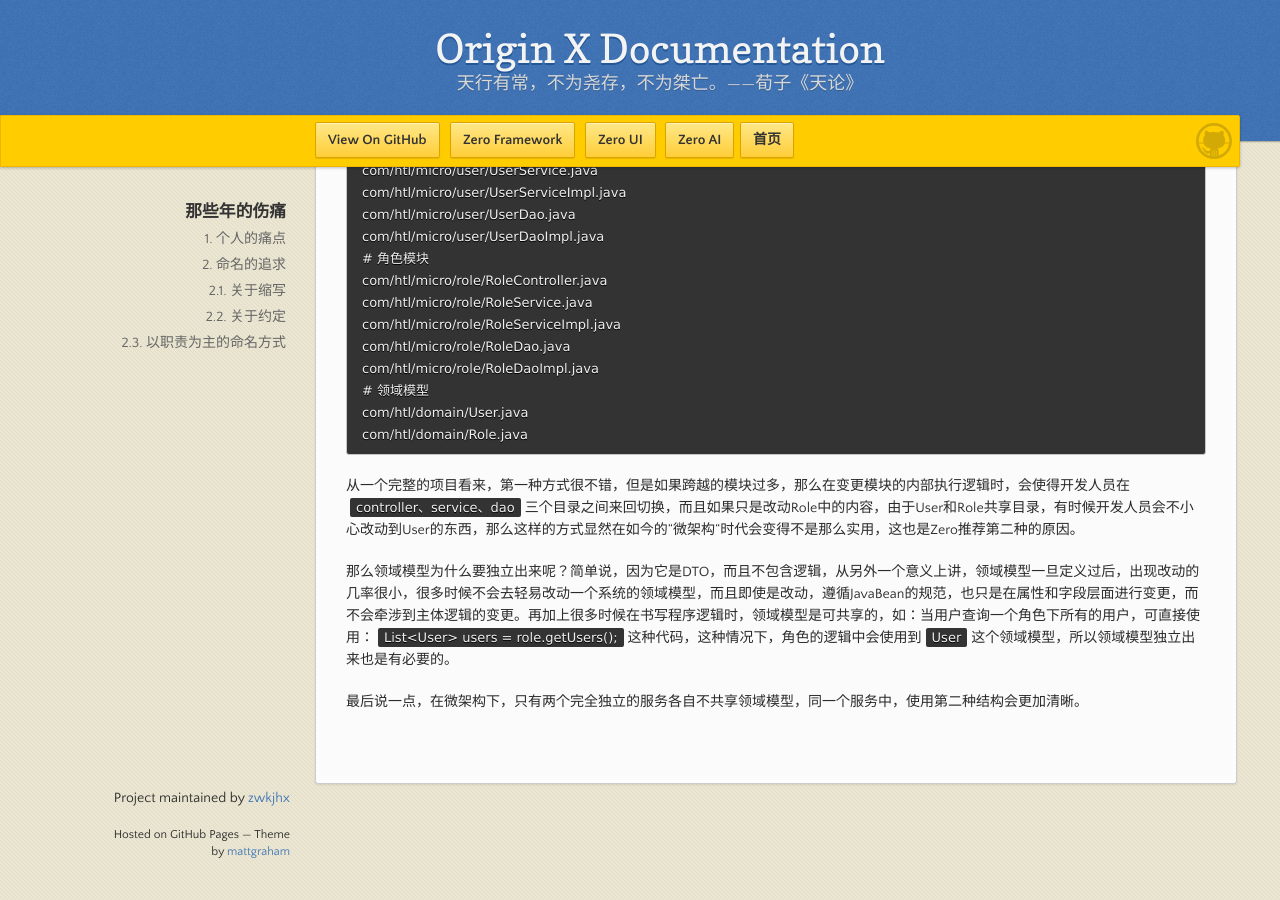
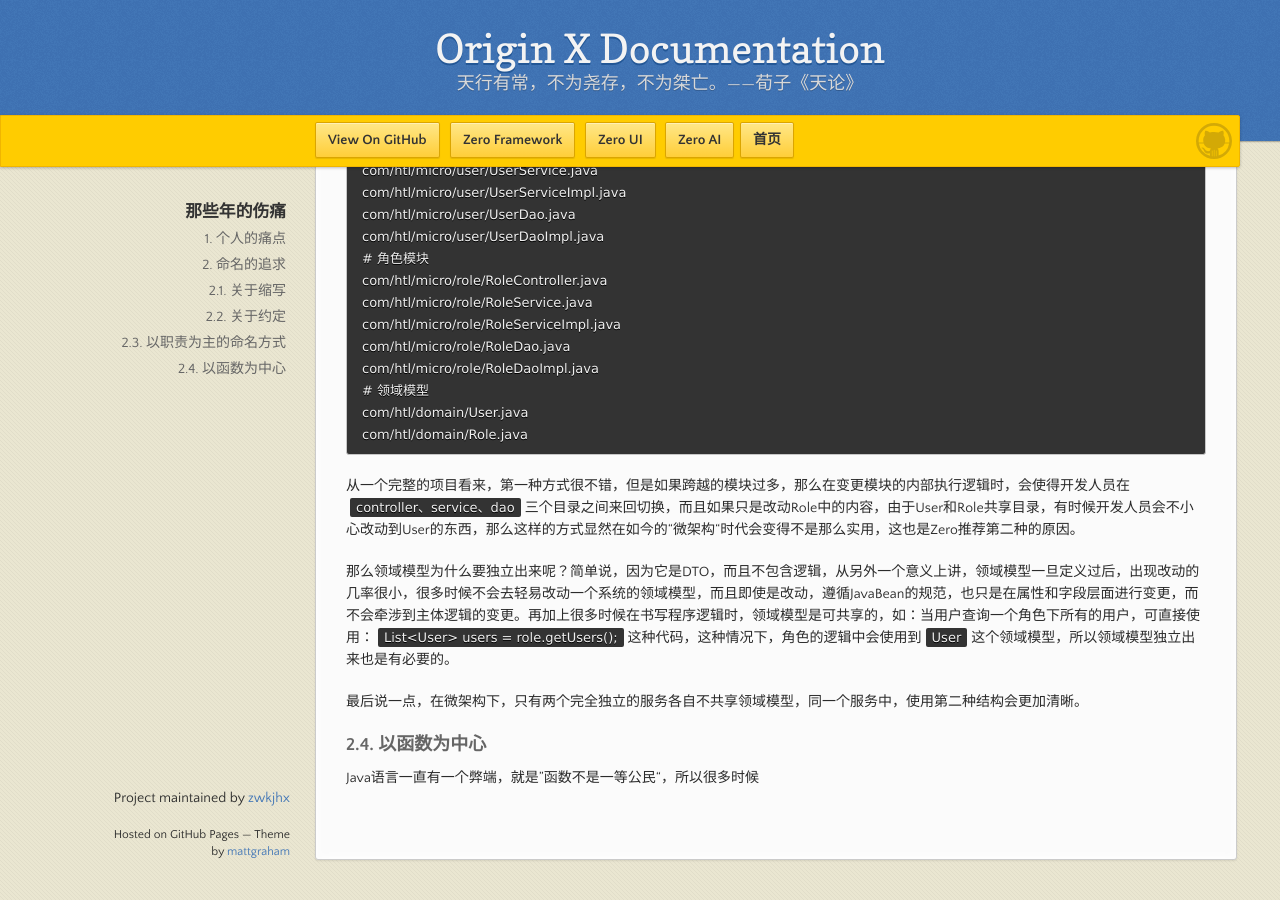
Before and after one commit to zwkjhx/ox-doc, a Jekyll site: the page built from utility-x/1-she-ji-li-nian/uxd-001-ling-ren-fan-suo-de-util.md, in a window 1280 px wide and 900 px high, scrolled down 2246 px. Built offline with Jekyll 4.4.1, drawn with Linux system fonts in a browser that asks for light colours; our own code applies the rules of GitHub Pages for plain Markdown files.

Commit message:
Updates utility-x/1-she-ji-li-nian/uxd-001-ling-ren-fan-suo-de-util.md
Auto commit by GitBook Editor

```diff
--- a/utility-x/1-she-ji-li-nian/uxd-001-ling-ren-fan-suo-de-util.md
+++ b/utility-x/1-she-ji-li-nian/uxd-001-ling-ren-fan-suo-de-util.md
@@ -103,3 +103,7 @@
 那么领域模型为什么要独立出来呢？简单说，因为它是DTO，而且不包含逻辑，从另外一个意义上讲，领域模型一旦定义过后，出现改动的几率很小，很多时候不会去轻易改动一个系统的领域模型，而且即使是改动，遵循JavaBean的规范，也只是在属性和字段层面进行变更，而不会牵涉到主体逻辑的变更。再加上很多时候在书写程序逻辑时，领域模型是可共享的，如：当用户查询一个角色下所有的用户，可直接使用：`List<User> users = role.getUsers();`这种代码，这种情况下，角色的逻辑中会使用到`User`这个领域模型，所以领域模型独立出来也是有必要的。
 
 最后说一点，在微架构下，只有两个完全独立的服务各自不共享领域模型，同一个服务中，使用第二种结构会更加清晰。
+
+### 2.4. 以函数为中心
+
+Java语言一直有一个弊端，就是”函数不是一等公民“，所以很多时候
```
